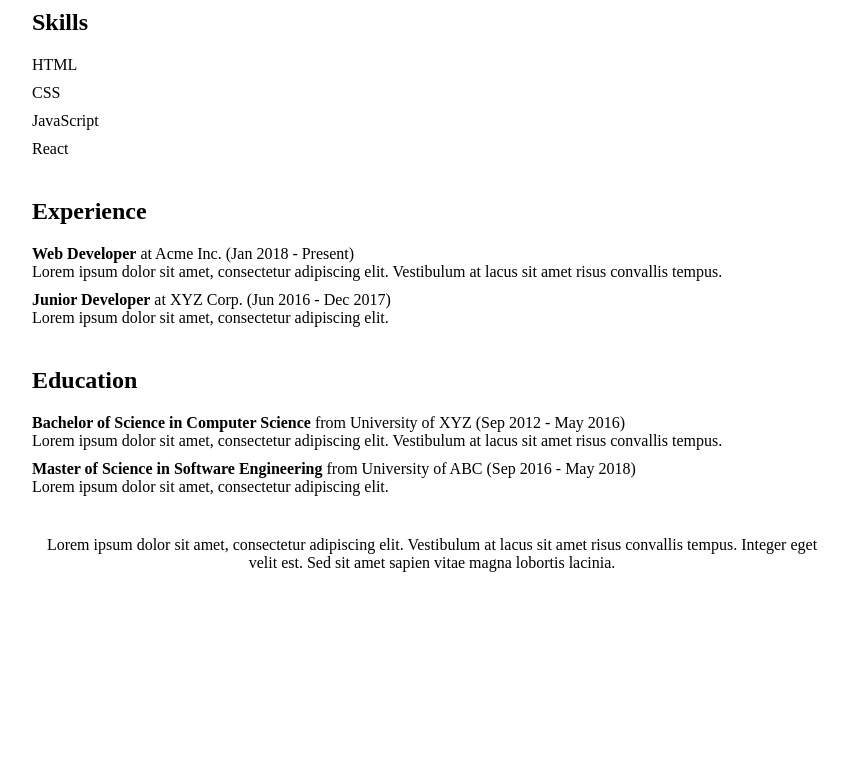
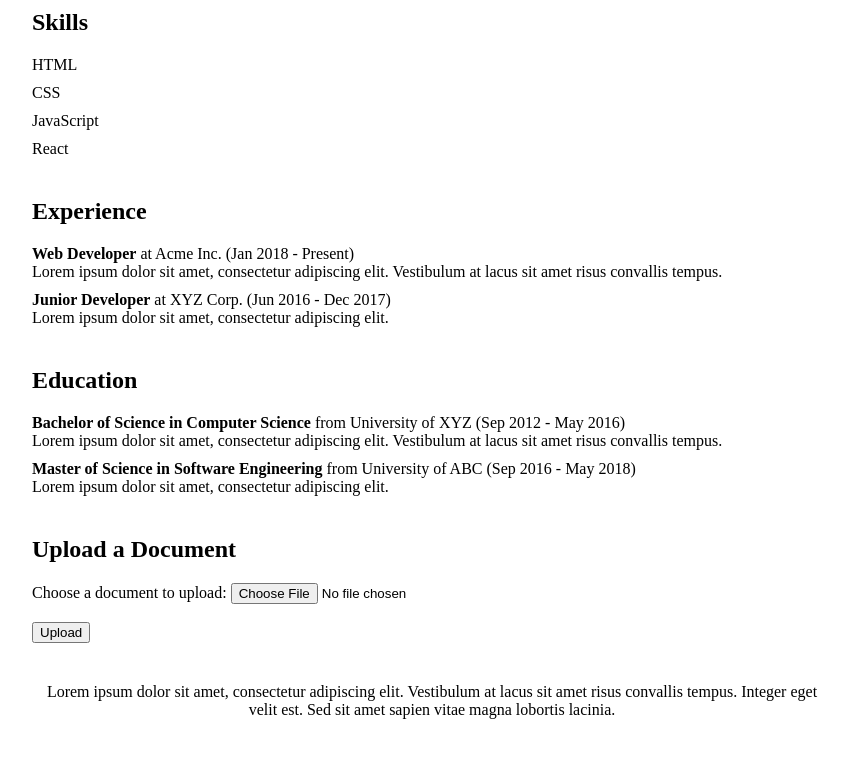
Before and after one commit to dukeokeke/Profolio, a plain HTML site: page index.html in a window 1280 px wide. Shown: the part 316-1074 px from the top of the page, without its empty margins (208-1056 px from the left). Before the commit the page ends 932 px from the top, so only its background shows below. Drawn offline with Linux system fonts and the light colour scheme.

Commit message:
Upload section

```diff
--- a/index.html
+++ b/index.html
@@ -32,6 +32,15 @@
 					<!-- Add education entries here -->
 				</ul>
 			</section>
+			<section>
+				<h2>Upload a Document</h2>
+				<form>
+					<label for="document">Choose a document to upload:</label>
+					<input type="file" id="document" name="document"><br><br>
+					<input type="submit" value="Upload">
+				</form>
+				<p id="document-message"></p>
+			</section>
 		</main>
 		<footer>
 			<p id="bio"></p>
```
